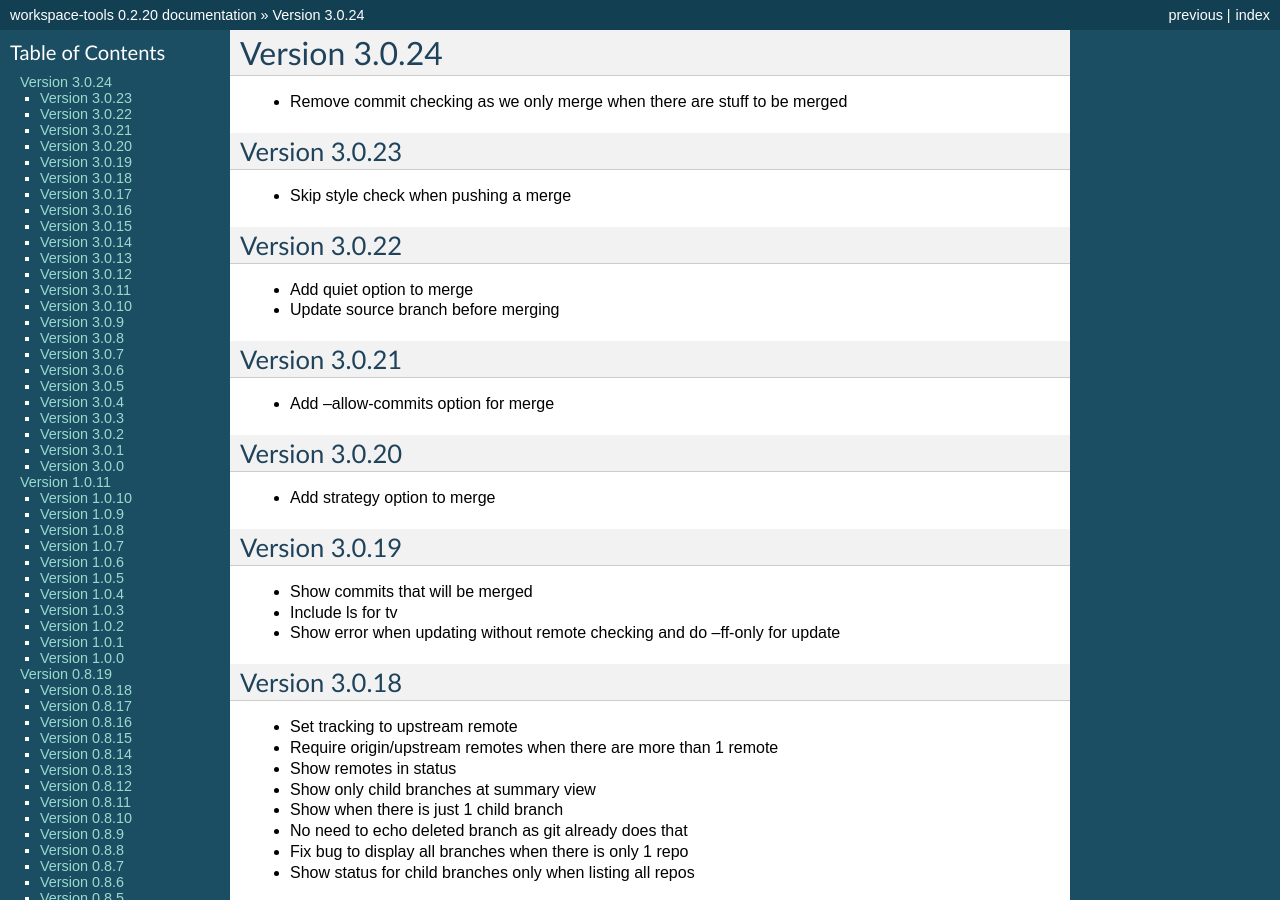
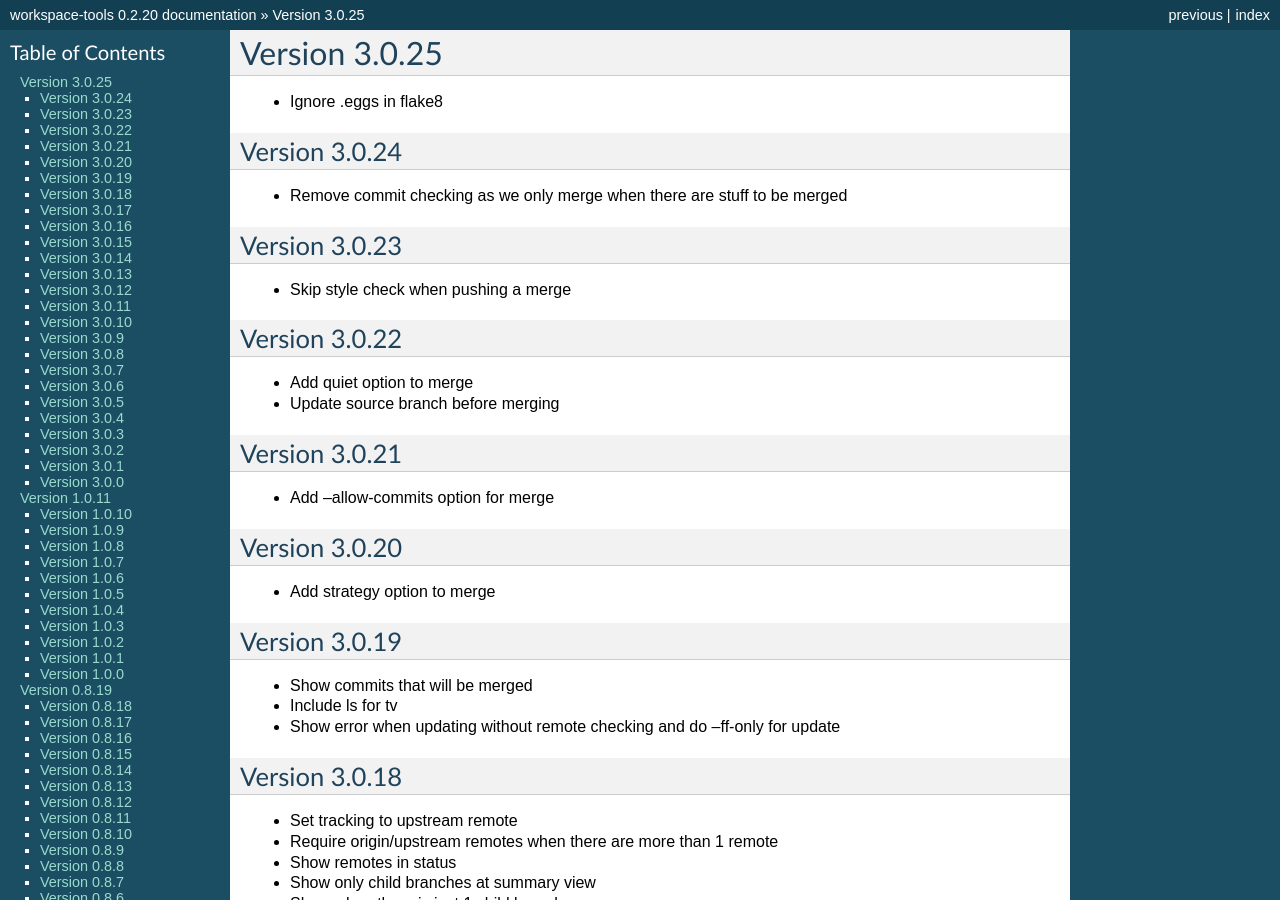
Before and after one commit to maxzheng/workspace-tools, a Sphinx documentation site: the page built from docs/CHANGELOG.rst, in a window 1280 px wide and 900 px high. Built offline with Sphinx 7.4.7, drawn with Linux system fonts in a browser that asks for light colours; some of the changed text lies outside the part shown.

Commit message:
Publish version 3.0.25

```diff
--- a/docs/CHANGELOG.rst
+++ b/docs/CHANGELOG.rst
@@ -1,5 +1,10 @@
+Version 3.0.25
+================================================================================
+
+* Ignore .eggs in flake8
+
 Version 3.0.24
-================================================================================
+--------------------------------------------------------------------------------
 
 * Remove commit checking as we only merge when there are stuff to be merged
 
--- a/setup.py
+++ b/setup.py
@@ -10,7 +10,7 @@ def find_files(path):
 
 setuptools.setup(
   name='workspace-tools',
-  version='3.0.24',
+  version='3.0.25',
 
   author='Max Zheng',
   author_email='maxzheng.os@gmail.com',
```
